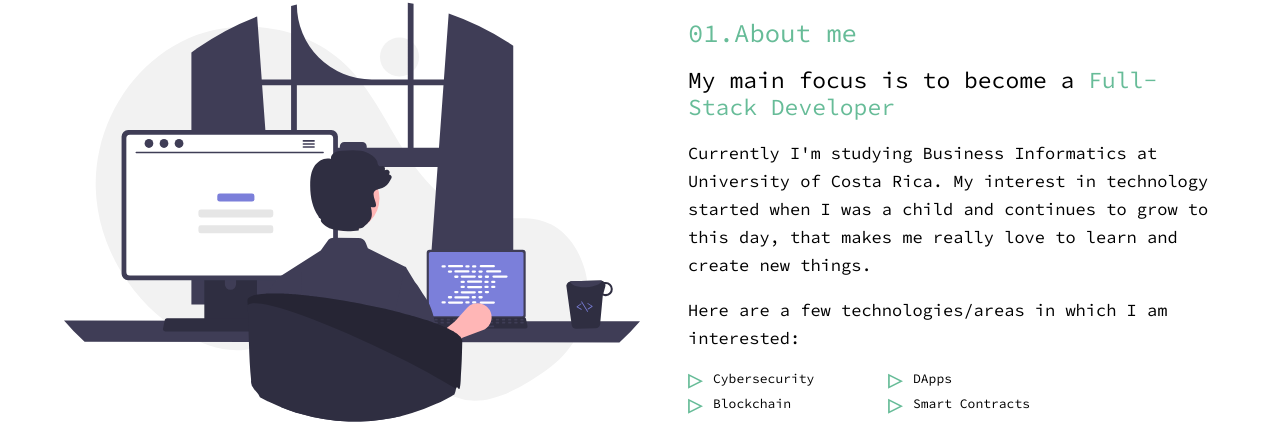
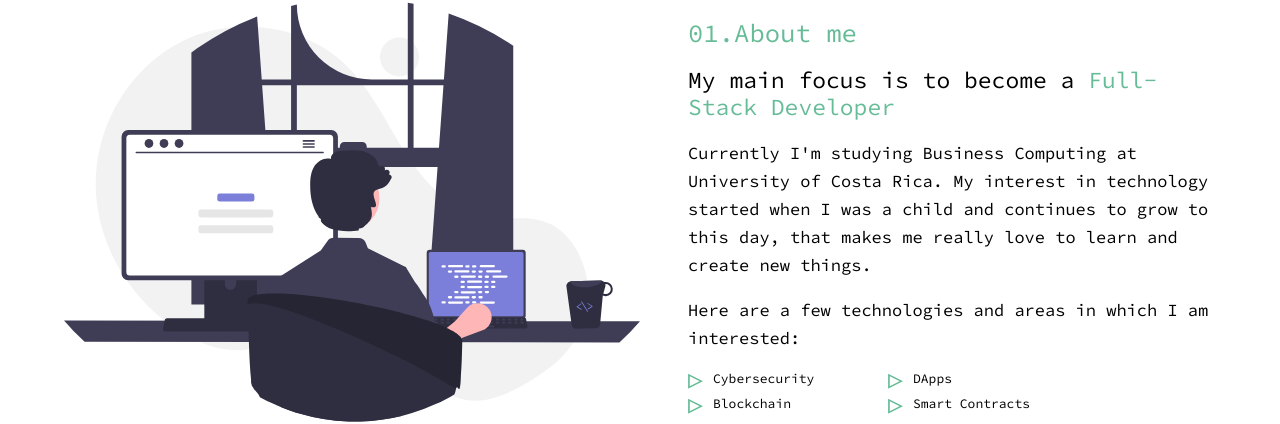
Before and after one commit to spiedra/my-portfolio-website, a Next.js app: page / in a window 1280 px wide. Shown: the part 868-1292 px from the top of the page. Built offline with nearby package versions, Linux system fonts and the light colour scheme.

Commit message:
content: update about section description

```diff
--- a/src/components/AboutSection.js
+++ b/src/components/AboutSection.js
@@ -100,13 +100,13 @@ export default function AboutSection() {
           <Highlighter>Full-Stack Developer</Highlighter>
         </Subtitle>
         <Description>
-          Currently I&apos;m studying Business Informatics at University of
+          Currently I&apos;m studying Business Computing at University of
           Costa Rica. My interest in technology started when I was a child and
           continues to grow to this day, that makes me really love to learn and
           create new things.
         </Description>
         <Interests>
-          Here are a few technologies/areas in which I am interested:
+          Here are a few technologies and areas in which I am interested:
         </Interests>
         <InterestsList>
           <IterestItem>Cybersecurity</IterestItem>
```
